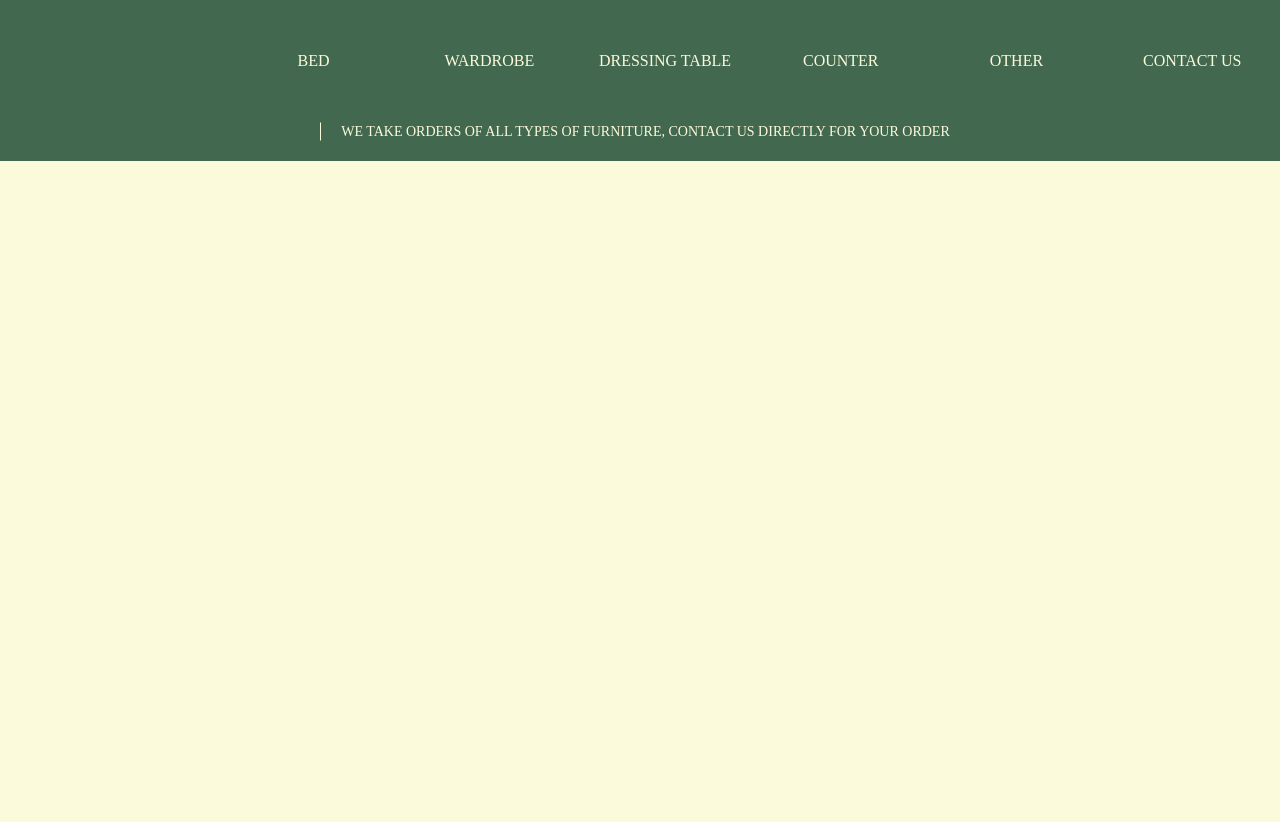
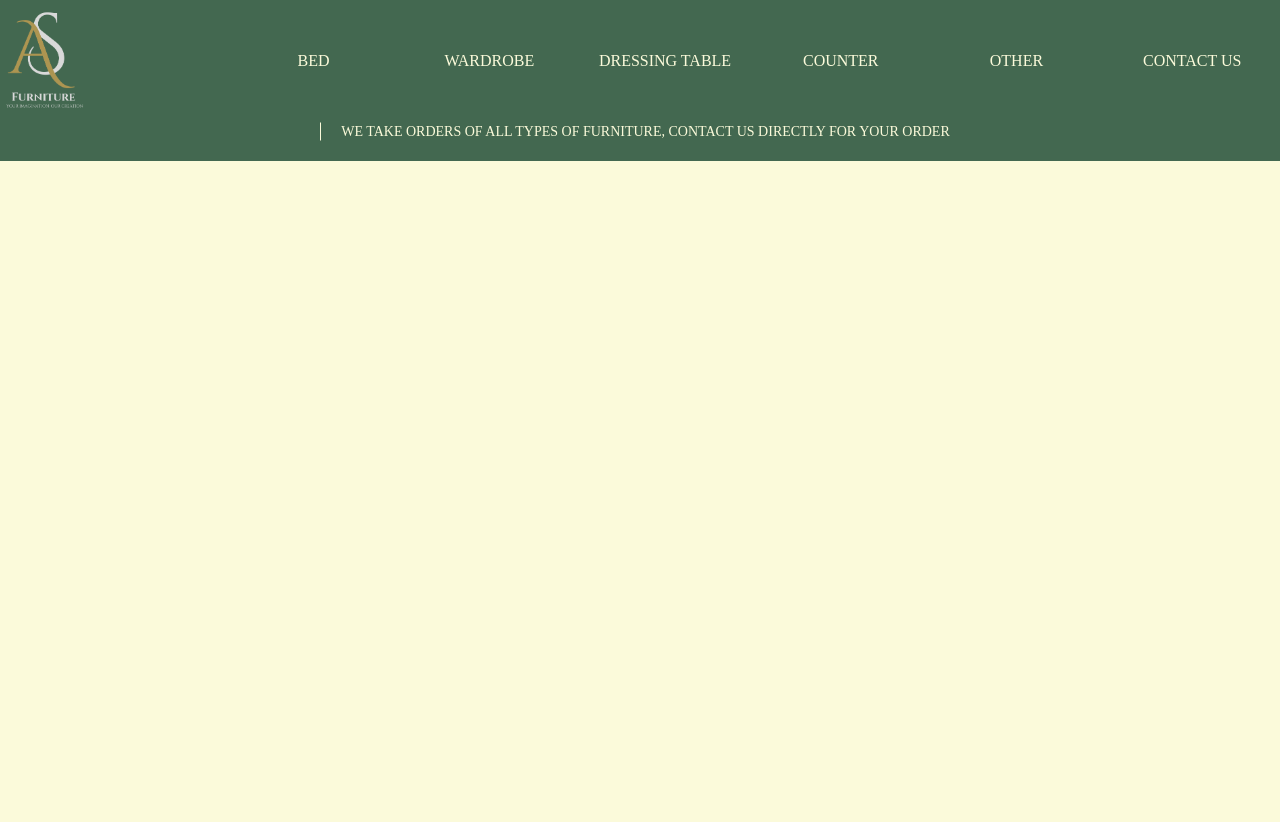
Before and after one commit to ASfurniture/asfurniture, a plain HTML site: page index.html in a window 1280 px wide. Shown: the top 822 px of the page. Drawn offline with Linux system fonts and the light colour scheme.

Commit message:
Update index.html

```diff
--- a/index.html
+++ b/index.html
@@ -11,7 +11,7 @@
   <header>
      <div class="navbar">
         <div class="navlogo01 border">
-            <a href="index.html" alt="Home Page" class="Home_page_link"><div class="logo01" style="background-image: url('photo/logo.png');"></div></a>
+            <a href="index.html" alt="Home Page" class="Home_page_link"><div class="logo01" style="background-image: url('logo.png');"></div></a>
         </div>
 
 
```
